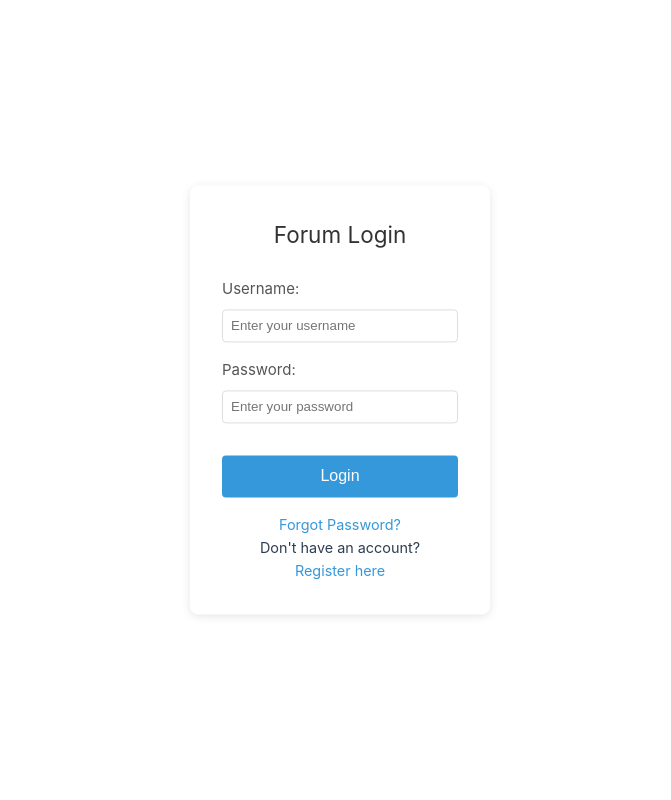
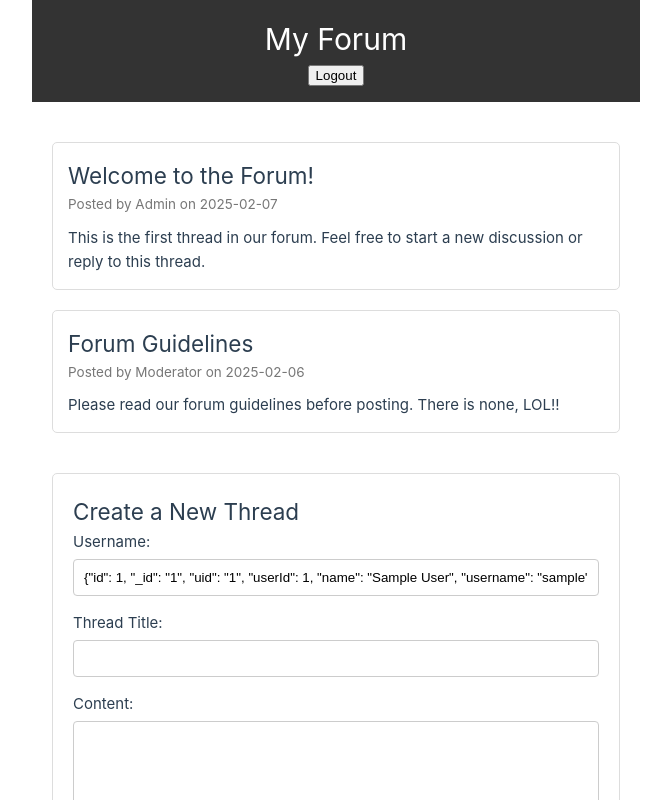
Before and after one commit to MohammedZweiri/ELEC0138-Group19-project-2024-2025, a Vue app in the folder frontend/: page /forum in a window 1280 px wide. Before the commit this address led to /. Shown: the top 800 px of the page, without its empty margins (300-971 px from the left). Built offline with nearby package versions, Linux system fonts and the light colour scheme; no server answers; sample sign-in values are in the browser's storage.

Commit message:
fix: Correct localStorage key mismatch for user authentication

```diff
--- a/frontend/src/components/forum.vue
+++ b/frontend/src/components/forum.vue
@@ -163,14 +163,13 @@ export default {
     },
 
     logout() {
-      localStorage.removeItem("username");
-      localStorage.removeItem("uid");
-      localStorage.removeItem("role");
+      localStorage.removeItem("currentUser");
+      localStorage.removeItem("currentRole");
       this.$router.push("/"); // Redirect to login page
     },
 
     checkAuth() {
-      const username = localStorage.getItem("username");
+      const username = localStorage.getItem("currentUser");
       if (!username) {
         this.$router.push("/"); // Redirect to login if not authenticated
       } else {
--- a/frontend/src/components/login.vue
+++ b/frontend/src/components/login.vue
@@ -71,9 +71,8 @@ export default {
         console.log("Login successful:", result);
 
         // Store user information
-        localStorage.setItem("username", result.username);
-        localStorage.setItem("uid", result.uid);
-        localStorage.setItem("role", result.role);
+        localStorage.setItem("currentUser", result.username);
+        localStorage.setItem("currentRole", result.role);
 
         //alert("Login successful!");
         this.$router.push("/forum"); // Redirect to Forum Page
--- a/frontend/src/router/index.js
+++ b/frontend/src/router/index.js
@@ -14,7 +14,7 @@ const router = createRouter({
 
 // Navigation Guard to Protect Forum Page
 router.beforeEach((to, from, next) => {
-  const isAuthenticated = localStorage.getItem("userToken"); // Check if user is logged in
+  const isAuthenticated = localStorage.getItem("currentUser"); // Check if user is logged in
 
   if (to.meta.requiresAuth && !isAuthenticated) {
     next("/"); // Redirect to Login if not authenticated
```
